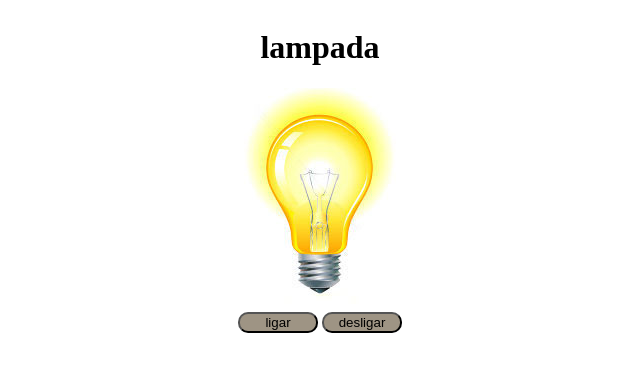
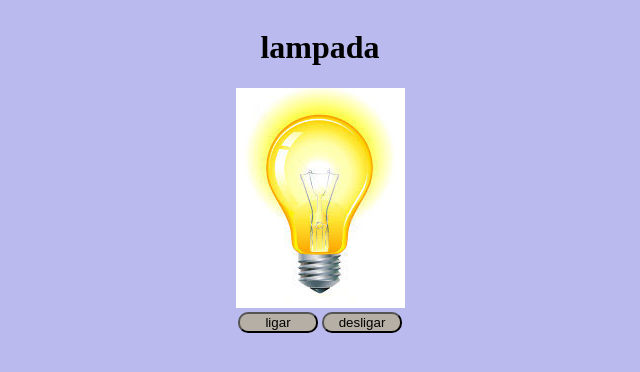
Before and after one commit to Raulvictorsantana/lampada, a plain HTML site: page index.html in a window 1280 px wide. Both pictures are taken after a click on the button "ligar". Shown: the whole page, without its empty margins (320-960 px from the left). Drawn offline with Linux system fonts and the light colour scheme.

Commit message:
atualização

```diff
--- a/lampadas.js
+++ b/lampadas.js
@@ -4,9 +4,11 @@ var lampa = document.getElementById ("lampa");
 
 
 
+
 function on(){
 
     lampa.src = "imagem/acessa.jpg"
+    document.body.style.backgroundColor = ' rgb(187, 186, 238)';
 
 }
 ligada.addEventListener('click', on );
@@ -14,6 +16,8 @@ ligada.addEventListener('click', on );
 function off(){
 
     lampa.src = "imagem/apagada.jpg";
+    document.body.style.backgroundColor = 'white';
+
 
 }
 desligado.addEventListener('click', off);
@@ -23,6 +27,8 @@ function qb () {
     lampa.src = "imagem/quebrada.jpg";
 
 }
+
+
 lampa.addEventListener('dblclick', qb);
 
 lampa.addEventListener('mouseover', on);
--- a/style.css
+++ b/style.css
@@ -1,3 +1,7 @@
+
+ body{
+     box-sizing: border-box;
+ }
 header,main {
     justify-content: center;
     display: flex;
@@ -7,10 +11,10 @@ header,main {
 button{
     width: 80px;
     border-radius: 10px;
-    background-color: rgb(158, 148, 132);
+    background-color: rgb(182, 175, 165);
     cursor: pointer;
 
 }
 button:hover{
-    background-color:rgb(172, 165, 165);
+    background-color:rgb(156, 152, 152);
 }
```
